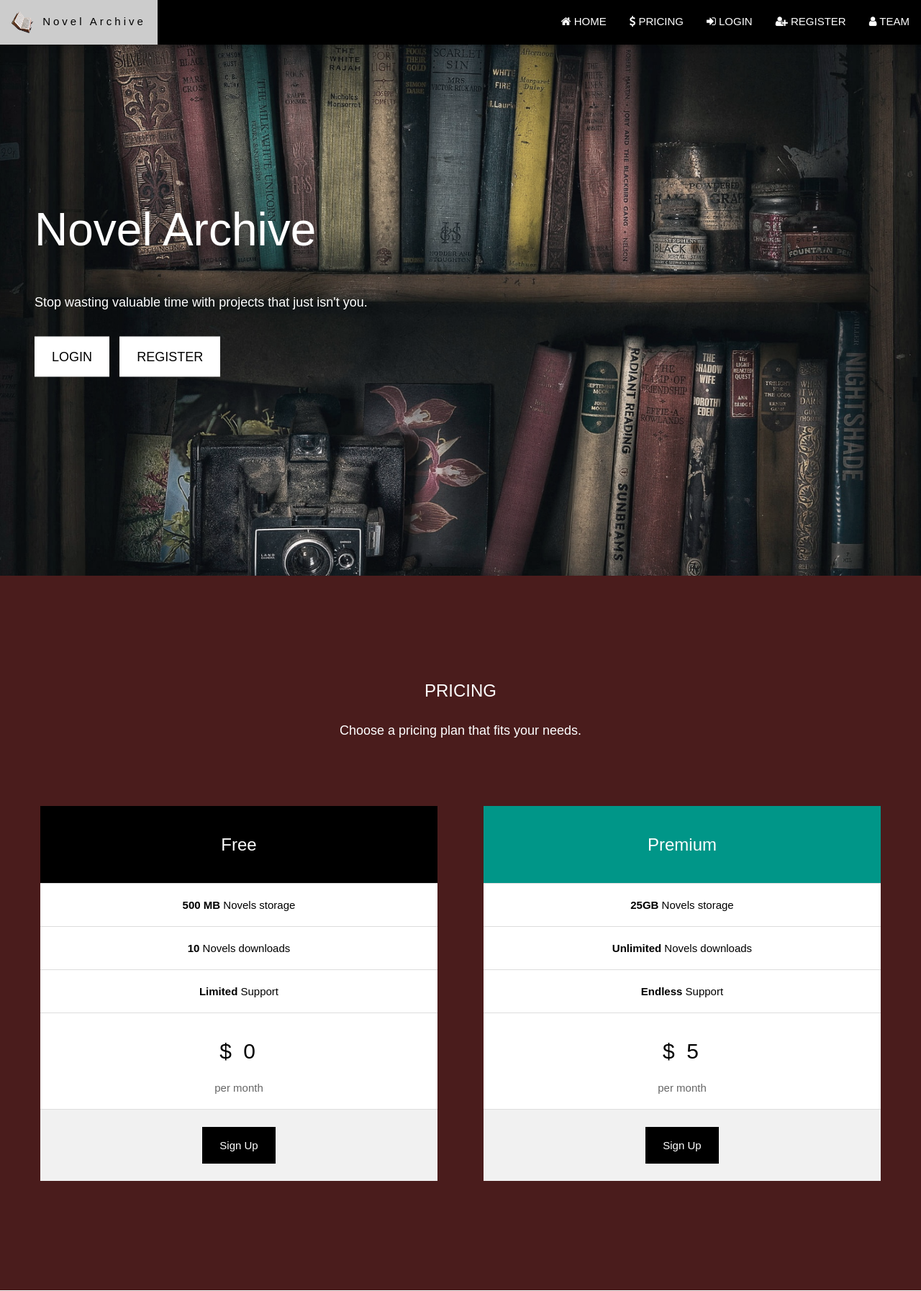
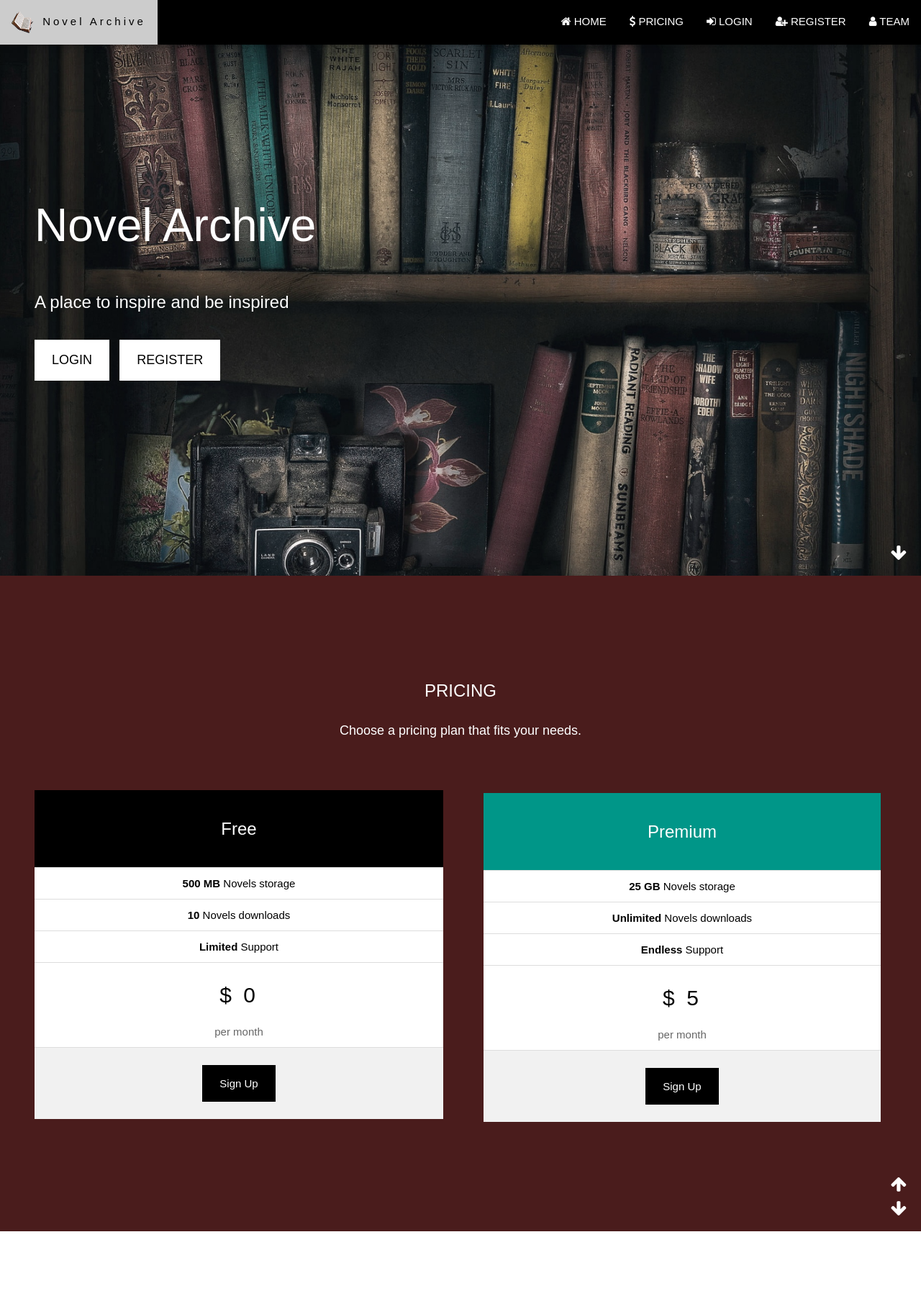
Before and after one commit to Dimerin/Novel-Archive, a PHP site: page / in a window 1280 px wide. Shown: the top 1794 px of the page at 72% size. Run offline with PHP 8.4, Linux system fonts and the light colour scheme.

Commit message:
added smooth scrolls and animations

```diff
--- a/index.php
+++ b/index.php
@@ -15,6 +15,7 @@
     body, html {
         height: 100%;
         line-height: 1.8;
+        scroll-behavior: smooth;
     }
 
 
@@ -38,6 +39,45 @@
         background-color: #4a1c1c;
         color: white;
   }
+  .scroll-arrows {
+        position: absolute;
+        bottom: 20px;
+        right: 20px;
+        display: flex;
+        flex-direction: column;
+        gap: 10px;
+    }
+
+    .scroll-arrows .fa {
+        font-size: 24px;
+        cursor: pointer;
+    }
+    #home .scroll-arrows .fa {
+        color: white;
+    }
+    @media (max-width: 768px) {
+        .scroll-arrows {
+            display: none;
+        }
+    }
+   .w3-animate-bottom {
+        animation-duration: 1s;
+        animation-fill-mode: forwards;
+        opacity: 0;
+    }
+
+
+    .w3-animate-delay-1 {
+        animation-delay: 0.5s;
+    }
+
+    .w3-animate-delay-2 {
+        animation-delay: 1s;
+    }
+
+    .w3-animate-delay-3 {
+        animation-delay: 1.5s;
+    }
 </style>
 
 </head>
@@ -48,7 +88,7 @@
             <img src="imgs/icon.png" alt="Icon" style="width:30px; height:30px; vertical-align:middle; margin-right:5px;">
             Novel Archive</a>
             <div class="w3-right w3-hide-small">
-            <a href="#home" class="w3-bar-item w3-button"><i class="fa fa-home"></i> HOME</a>
+            <a href="#home" class="w3-bar-item w3-button"><i class="fa fa-home"></i> HOME </a>
             <a href="#pricing" class="w3-bar-item w3-button"><i class="fa fa-usd"></i> PRICING</a>
             <a href="login.php" class="w3-bar-item w3-button"><i class="fa fa-sign-in"></i> LOGIN</a>
             <a href="register.php" class="w3-bar-item w3-button"><i class="fa fa-user-plus"></i> REGISTER</a>
@@ -62,35 +102,38 @@
     </div>
     <nav class="w3-sidebar w3-bar-block w3-black w3-card w3-animate-left w3-hide-medium w3-hide-large" style="display:none" id="mySidebar">
         <a href="javascript:void(0)" onclick="w3_close()" class="w3-bar-item w3-button w3-large w3-padding-16">Close ×</a>
-        <a href="index.php" class="w3-bar-item w3-button"><i class="fa fa-home"></i> HOME</a>
-        <a href="#pricing" class="w3-bar-item w3-button"><i class="fa fa-usd"></i> PRICING</a>
-        <a href="login.php" class="w3-bar-item w3-button"><i class="fa fa-sign-in"></i> LOGIN</a>
-        <a href="register.php" class="w3-bar-item w3-button"><i class="fa fa-user-plus"></i> REGISTER</a>
-        <a href="#team" class="w3-bar-item w3-button"><i class="fa fa-user"></i> TEAM</a>
+        <a href="#home" onclick="w3_close()" class="w3-bar-item w3-button"><i class="fa fa-home"></i> HOME</a>
+        <a href="#pricing" onclick="w3_close()" class="w3-bar-item w3-button"><i class="fa fa-usd"></i> PRICING</a>
+        <a href="login.php" onclick="w3_close()" class="w3-bar-item w3-button"><i class="fa fa-sign-in"></i> LOGIN</a>
+        <a href="register.php" onclick="w3_close()" class="w3-bar-item w3-button" ><i class="fa fa-user-plus"></i> REGISTER</a>
+        <a href="#team" onclick="w3_close()" class="w3-bar-item w3-button"><i class="fa fa-user"></i> TEAM</a>
     </nav>
     <header class="bgimg-1 w3-display-container w3-grayscale-min" id="home">
     <div class="w3-display-left w3-text-white" style="padding:48px">
-        <span class="w3-jumbo w3-hide-small w3-animate-bottom w3-">Novel Archive</span><br>
-        <span class="w3-xxlarge w3-hide-large w3-hide-medium w3-animate-bottom" >Novel Archive</span><br>
-        <span class="w3-large w3-animate-bottom">Stop wasting valuable time with projects that just isn't you.</span>
-        <p>
-        <a href="login.php" class="w3-button w3-white w3-padding-large w3-large w3-margin-top w3-hover-opacity-on inline-link w3-animate-bottom">LOGIN</a>
-        <a href="register.php" class="w3-button w3-white w3-padding-large w3-large w3-margin-top w3-hover-opacity-on inline-link w3-animate-bottom">REGISTER</a>
+        <span class="w3-jumbo w3-hide-small w3-animate-bottom w3-animate-delay-1">Novel Archive</span><br>
+        <span class="w3-xxlarge w3-hide-large w3-hide-medium w3-animate-bottom w3-animate-delay-1">Novel Archive</span><br>
+        <span class="w3-xlarge w3-animate-bottom w3-animate-delay-2">A place to inspire and be inspired</span>
+        <p class="w3-animate-bottom w3-animate-delay-3">
+            <a href="login.php" class="w3-button w3-white w3-padding-large w3-large w3-margin-top w3-hover-opacity-on inline-link">LOGIN</a>
+            <a href="register.php" class="w3-button w3-white w3-padding-large w3-large w3-margin-top w3-hover-opacity-on inline-link">REGISTER</a>
         </p>
+    </div>
+    <div class="scroll-arrows">
+        <i class="fa fa-arrow-down" onclick="scrollToSection('down')"></i>
     </div>
   </header>
     <!-- Pricing Section -->
-    <div class="w3-container w3-center w3-dark-red" style="padding:128px 16px" id="pricing">
+    <div class="w3-container w3-center w3-dark-red" style="padding:128px 16px; position: relative;" id="pricing">
         <h3>PRICING</h3>
         <p class="w3-large">Choose a pricing plan that fits your needs.</p>
-    <div class="w3-row-padding w3-center" style="margin-top:64px">
-        <div class="w3-half w3-padding">
+        <div class="w3-row-padding w3-center" style="margin-top:46px">
+            <div class="w3-half w3-padding-small">
                 <ul class="w3-ul w3-white w3-hover-shadow w3-margin">
                     <li class="w3-black w3-xlarge w3-padding-32">Free</li>
-            <li class="w3-padding-16"><b>500 MB</b> Novels storage</li>
-            <li class="w3-padding-16"><b>10</b> Novels downloads</li>
-            <li class="w3-padding-16"><b>Limited</b> Support</li>
-            <li class="w3-padding-16">
+                    <li class="w3-padding-12"><b>500 MB</b> Novels storage</li>
+                    <li class="w3-padding-12"><b>10</b> Novels downloads</li>
+                    <li class="w3-padding-12"><b>Limited</b> Support</li>
+                    <li class="w3-padding-12">
                         <h2 class="w3-wide">$ 0</h2>
                         <span class="w3-opacity">per month</span>
                     </li>
@@ -102,10 +145,10 @@
             <div class="w3-half w3-padding">
                 <ul class="w3-ul w3-white w3-hover-shadow w3-margin">
                     <li class="w3-teal w3-xlarge w3-padding-32">Premium</li>
-            <li class="w3-padding-16"><b>25GB</b> Novels storage</li>
-            <li class="w3-padding-16"><b>Unlimited</b> Novels downloads</li>
-            <li class="w3-padding-16"><b>Endless</b> Support</li>
-            <li class="w3-padding-16">
+                    <li class="w3-padding-12"><b>25 GB</b> Novels storage</li>
+                    <li class="w3-padding-12"><b>Unlimited</b> Novels downloads</li>
+                    <li class="w3-padding-12"><b>Endless</b> Support</li>
+                    <li class="w3-padding-12">
                         <h2 class="w3-wide">$ 5</h2>
                         <span class="w3-opacity">per month</span>
                     </li>
@@ -115,9 +158,13 @@
                 </ul>
             </div>
         </div>
+        <div class="scroll-arrows">
+            <i class="fa fa-arrow-up" onclick="scrollToSection('up')"></i>
+            <i class="fa fa-arrow-down" onclick="scrollToSection('down')"></i>
+        </div>
     </div>
 <!-- Team Section -->
-<div class="w3-container" style="padding:128px 16px" id="team">
+<div class="w3-container" style="padding:128px 16px; position: relative;" id="team">
         <h3 class="w3-center">THE TEAM</h3>
         <p class="w3-center w3-large">The ones who developed this project</p>
         <div class="w3-row-padding w3-grayscale" style="margin-top:64px">
@@ -149,9 +196,13 @@
                 </div>
             </div>
         </div>
+        <div class="scroll-arrows">
+            <i class="fa fa-arrow-up" onclick="scrollToSection('up')"></i>
+            <i class="fa fa-arrow-down" onclick="scrollToSection('down')"></i>
+        </div>
     </div>
 <!-- Footer -->
-<footer class="w3-center w3-black w3-padding-64">
+<footer class="w3-center w3-black w3-padding-64" id="footer">
   <a href="#home" class="w3-button w3-light-grey"><i class="fa fa-arrow-up w3-margin-right"></i>To the top</a>
   <div class="w3-xlarge w3-section">
     <img src="imgs/cherubino_white.png" alt="cherubino" style="width:100px; height:100px; vertical-align:middle; margin-right:5px;">
@@ -159,6 +210,69 @@
   <p>Powered by <a href="https://www.ing.unipi.it/it/" title="DII" target="_blank" class="w3-hover-text-green">Università di Pisa</a></p>
 </footer>
   <script>
+    document.addEventListener('DOMContentLoaded', function() {
+    const homeLink = document.querySelector('a[href="#home"]');
+    const animatedElements = document.querySelectorAll('.w3-animate-bottom');
+
+    function replayAnimations() {
+        animatedElements.forEach(element => {
+            element.classList.remove('w3-animate-bottom');
+            void element.offsetWidth; // Trigger reflow to restart the animation
+            element.classList.add('w3-animate-bottom');
+        });
+    }
+
+    homeLink.addEventListener('click', function() {
+        replayAnimations();
+    });
+
+        window.addEventListener('scroll', function() {
+            if (window.scrollY === 0) {
+                replayAnimations();
+            }
+        });
+    });
+
+      // Smooth scrolling with mouse wheel
+    document.addEventListener('wheel', function(event) {
+    event.preventDefault();
+    const sections = document.querySelectorAll('header, .w3-container, footer');
+    let currentSectionIndex = Array.from(sections).findIndex(section => {
+        return section.getBoundingClientRect().top >= 0;
+    });
+
+    if (event.deltaY > 0) {
+        // Scrolling down
+        if (currentSectionIndex < sections.length - 1) {
+            sections[currentSectionIndex + 1].scrollIntoView({ behavior: 'smooth' });
+        }
+    } else {
+        // Scrolling up
+        if (currentSectionIndex > 0) {
+            sections[currentSectionIndex - 1].scrollIntoView({ behavior: 'smooth' });
+        }
+    }
+}, { passive: false });
+
+    function scrollToSection(direction) {
+        const sections = document.querySelectorAll('header, .w3-container, footer');
+        let currentSectionIndex = Array.from(sections).findIndex(section => {
+            return section.getBoundingClientRect().top >= 0;
+        });
+
+        if (direction === 'down') {
+            // Scrolling down
+            if (currentSectionIndex < sections.length - 1) {
+                sections[currentSectionIndex + 1].scrollIntoView({ behavior: 'smooth' });
+            }
+        } else if (direction === 'up') {
+            // Scrolling up
+            if (currentSectionIndex > 0) {
+                sections[currentSectionIndex - 1].scrollIntoView({ behavior: 'smooth' });
+            }
+        }
+    }
+    // Used to toggle the menu on small screens when clicking on the menu button
     function w3_open() {
     if (mySidebar.style.display === 'block') {
         mySidebar.style.display = 'none';
@@ -169,6 +283,7 @@
 
     // Close the sidebar with the close button
     function w3_close() {
+    const mySidebar = document.getElementById("mySidebar");
         mySidebar.style.display = "none";
     }
     </script>
```
Also changed, not shown: login.php (+15 -0 lines). Lines whose indentation alone changed are shown as unchanged.
